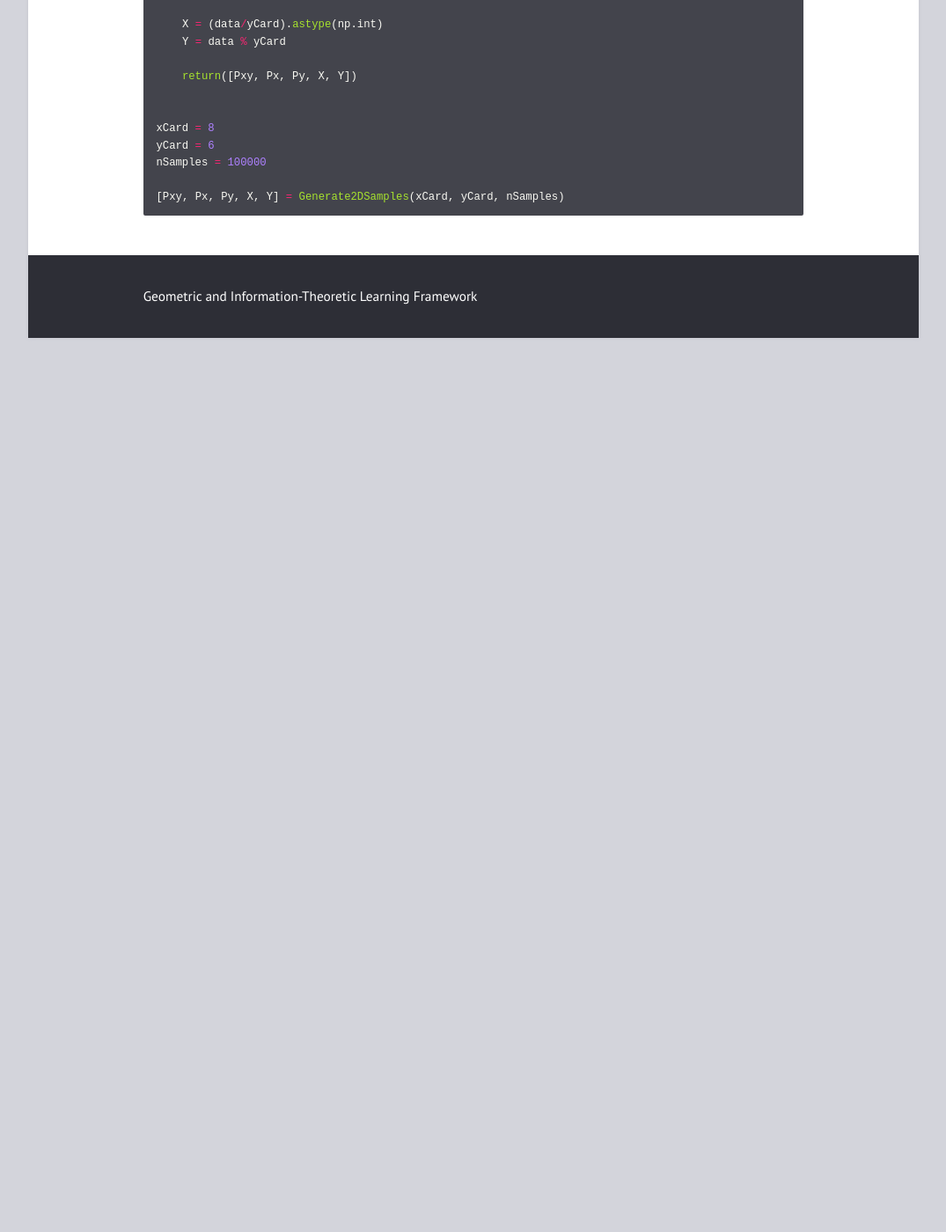
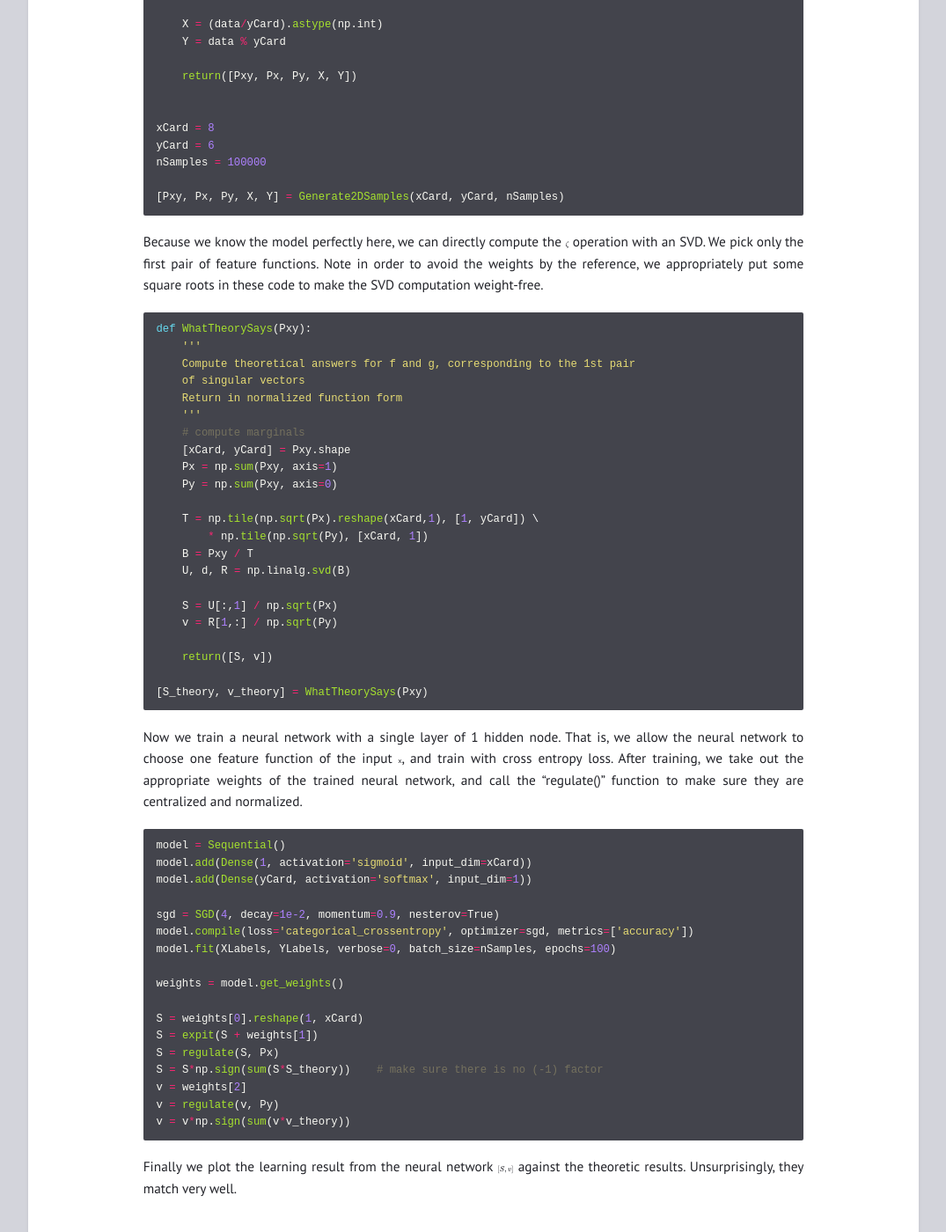
Before and after one commit to gilearning/gilearning.github.io, a Jekyll site: the page built from _posts/2022-08-15-ModalDecomposition.md, in a window 1280 px wide and 1400 px high, scrolled down 8297 px. Shown: the whole window at 88% size, without its empty margins (102-1177 px from the left). Built offline with Jekyll 4.4.1, drawn with Linux system fonts in a browser that asks for light colours; formulas are drawn with MathJax 3; before the commit the page ends 8681 px from its top, so only the background shows below that.

Commit message:
Update 2022-08-15-ModalDecomposition.md

```diff
--- a/_posts/2022-08-15-ModalDecomposition.md
+++ b/_posts/2022-08-15-ModalDecomposition.md
@@ -259,6 +259,7 @@ To wrap up this introduction page, we will show one simple example, where we hav
 The dataset we use is a $(x_i, y_i), i=1, \ldots, n$ drawn i.i.d. from a joint distribution $P_{\mathsf {xy}}$, where $\vert \mathcal X \vert = 8, \vert \mathcal Y \vert = 6$, and we simply randomly choose a joint distribution in this space.
 
 {% highlight python %}
+
 def Generate2DSamples(xCard, yCard, nSamples):
 
     # randomly pick joint distribution, normalize
@@ -284,4 +285,60 @@ yCard = 6
 nSamples = 100000
 
 [Pxy, Px, Py, X, Y] = Generate2DSamples(xCard, yCard, nSamples)
+
 {% endhighlight %}
+
+Because we know the model perfectly here, we can directly compute the $\zeta$ operation with an SVD. We pick only the first pair of feature functions. Note in order to avoid the weights by the reference, we appropriately put some square roots in these code to make the SVD computation weight-free.
+
+{% highlight python %}
+
+def WhatTheorySays(Pxy):
+    '''
+    Compute theoretical answers for f and g, corresponding to the 1st pair
+    of singular vectors
+    Return in normalized function form
+    '''
+    # compute marginals
+    [xCard, yCard] = Pxy.shape
+    Px = np.sum(Pxy, axis=1)
+    Py = np.sum(Pxy, axis=0)
+
+    T = np.tile(np.sqrt(Px).reshape(xCard,1), [1, yCard]) \
+        * np.tile(np.sqrt(Py), [xCard, 1])
+    B = Pxy / T
+    U, d, R = np.linalg.svd(B)
+
+    S = U[:,1] / np.sqrt(Px)
+    v = R[1,:] / np.sqrt(Py)
+
+    return([S, v])
+
+[S_theory, v_theory] = WhatTheorySays(Pxy)
+
+{% endhighlight %}
+
+Now we train a neural network with a single layer of 1 hidden node. That is, we allow the neural network to choose one feature function of the input $\mathsf x$, and train with cross entropy loss. After training, we take out the appropriate weights of the trained neural network, and call the "regulate()" function to make sure they are centralized and normalized.
+
+{% highlight python %}
+
+model = Sequential()
+model.add(Dense(1, activation='sigmoid', input_dim=xCard))
+model.add(Dense(yCard, activation='softmax', input_dim=1))
+
+sgd = SGD(4, decay=1e-2, momentum=0.9, nesterov=True)
+model.compile(loss='categorical_crossentropy', optimizer=sgd, metrics=['accuracy'])
+model.fit(XLabels, YLabels, verbose=0, batch_size=nSamples, epochs=100)
+
+weights = model.get_weights()
+
+S = weights[0].reshape(1, xCard)
+S = expit(S + weights[1])
+S = regulate(S, Px)
+S = S*np.sign(sum(S*S_theory))    # make sure there is no (-1) factor
+v = weights[2]
+v = regulate(v, Py)
+v = v*np.sign(sum(v*v_theory))
+
+{% endhighlight %}
+
+Finally we plot the learning result from the neural network $[S, v]$ against the theoretic results. Unsurprisingly, they match very well.
```
